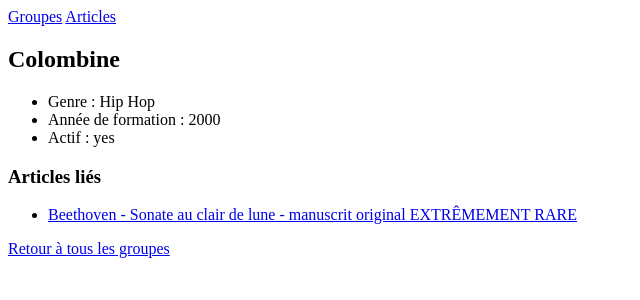
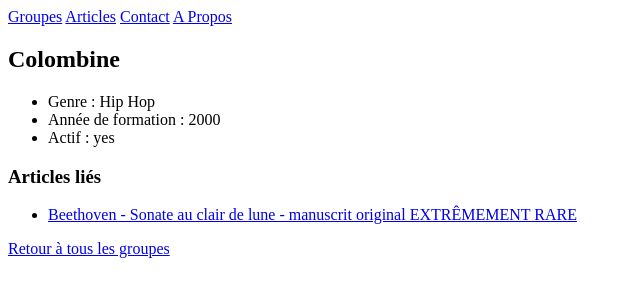
Before and after one commit to XNizel/Projet_Aprentissage_Django, a Django app: page /bands/1/ in a window 1280 px wide. Shown: the top 300 px of the page, without its empty margins (0-640 px from the left). Run offline with Django 4.2, Linux system fonts and the light colour scheme; data comes from the database, SQL or seed files in the repository.

Commit message:
Ajout des liens contact et about a la menubar

```diff
--- a/merchex/listings/templates/listings/base.html
+++ b/merchex/listings/templates/listings/base.html
@@ -9,6 +9,8 @@
     <nav>
         <a href="{% url 'band-list' %}">Groupes</a>
         <a href="{% url 'listing-list' %}">Articles</a>
+        <a href="{% url 'contact' %}">Contact</a>
+        <a href="{% url 'about' %}">A Propos</a>
     </nav>
 
         {% block content %}{% endblock %}
--- a/merchex/merchex/urls.py
+++ b/merchex/merchex/urls.py
@@ -22,7 +22,7 @@ urlpatterns = [
     path('admin/', admin.site.urls),
     path('bands/', views.band_list, name='band-list'),
     path('bands/<int:id>/', views.band_detail, name='band-detail'),
-    path('about-us/', views.about),
+    path('about-us/', views.about, name='about'),
     path('listings/', views.listings_list, name='listing-list'),
     path('listings/<int:id>/', views.listings_detail, name='listing-detail'),
     path('contact/', views.contact_us, name='contact'),
```
